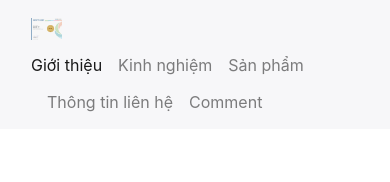
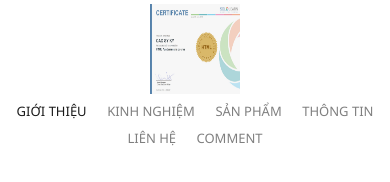
Before and after one commit to caosyky/caosyky.github.io, a plain HTML site: page index.html in a window 390 px wide. Drawn offline with Linux system fonts and the light colour scheme.

Commit message:
update0706

```diff
--- a/1.css
+++ b/1.css
@@ -1 +1,52 @@
-*{margin: 0; padding: 0;}
+nav.navbar.navbar-light.bg-faded {
+    margin:  0;
+    padding:  0;
+    height: 100px;
+}
+a.nav-link {
+    font-family:  segoe ui;
+    text-transform:  uppercase;
+    font-size:  13px;
+    color:  #101010;
+    line-height: 79px;
+}
+
+a.nav-link {
+    font-family: segoe ui;
+    text-transform: uppercase;
+    font-size: 13px;
+    color: #101010;
+    line-height: 79px;
+}
+
+li.nav-item {
+    margin: 0 17px;
+    padding:  0;
+}
+
+nav.navbar.navbar-light.bg-faded.navbar-fixed-top {
+    background:  white;
+}
+
+@media (max-width: 576px){
+	*{
+
+	}
+
+ul.nav.navbar-nav.float-xs-right {
+    float: none!important;
+    text-align:  center;
+}
+li.nav-item {display: inline!important;float: none!important;margin:  0 0;}
+
+a.nav-link {
+    line-height:  27px;
+    display: inline!important;
+}
+
+a.navbar-brand {
+    display:  block;
+    text-align:  center;
+    width:  100%;
+}
+}
--- a/index.html
+++ b/index.html
@@ -10,9 +10,9 @@
 </head>
 <body >
      <div class="menutop">
-     			<nav class="navbar navbar-light bg-faded">
+     			<nav class="navbar navbar-light bg-faded navbar-fixed-top">
      				<div class="container">
-     				<a class="navbar-brand" href="#"><img src="images/logo.jpg" alt="Logo caosyky" width="10%"></a>
+     				<a class="navbar-brand" href="#"><img src="images/logo.jpg" alt="Logo caosyky" width="90px" height="90px"></a>
      				<ul class="nav navbar-nav float-xs-right">
      					<li class="nav-item active">
      						<a class="nav-link" href="#">Giới thiệu<span class="sr-only">(current)</span></a>
```
